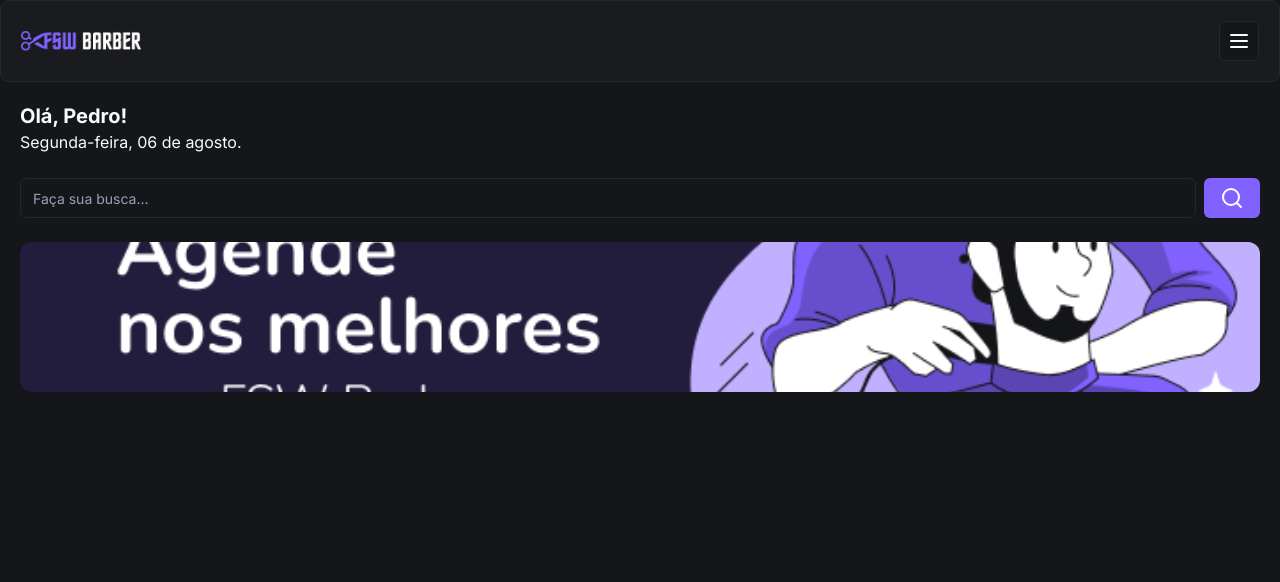
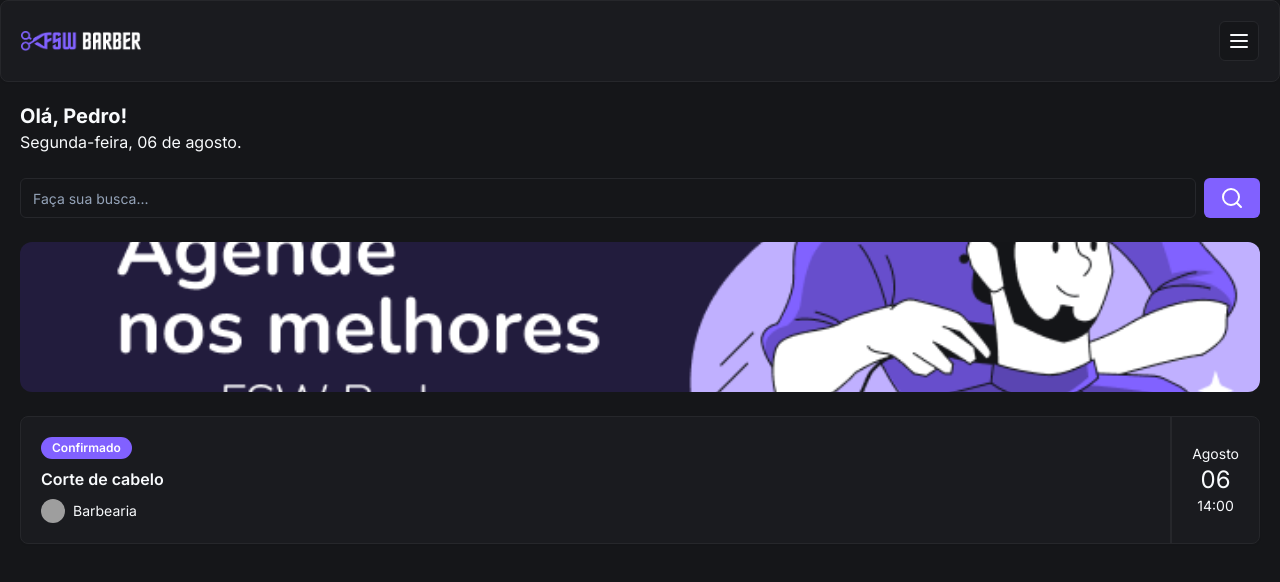
Before and after one commit to PedroVitor2001/barbershop, a Next.js app in the folder barbershop/: page / in a window 1280 px wide. Shown: the top 582 px of the page. Built offline with nearby package versions, Linux system fonts and the light colour scheme; grey boxes are pictures that could not be loaded.

Commit message:
feat: add booking item

```diff
--- /dev/null
+++ b/barbershop/app/_components/ui/avatar.tsx
@@ -0,0 +1,50 @@
+"use client"
+
+import * as React from "react"
+import * as AvatarPrimitive from "@radix-ui/react-avatar"
+
+import { cn } from "@/app/_lib/utils"
+
+const Avatar = React.forwardRef<
+  React.ElementRef<typeof AvatarPrimitive.Root>,
+  React.ComponentPropsWithoutRef<typeof AvatarPrimitive.Root>
+>(({ className, ...props }, ref) => (
+  <AvatarPrimitive.Root
+    ref={ref}
+    className={cn(
+      "relative flex h-10 w-10 shrink-0 overflow-hidden rounded-full",
+      className
+    )}
+    {...props}
+  />
+))
+Avatar.displayName = AvatarPrimitive.Root.displayName
+
+const AvatarImage = React.forwardRef<
+  React.ElementRef<typeof AvatarPrimitive.Image>,
+  React.ComponentPropsWithoutRef<typeof AvatarPrimitive.Image>
+>(({ className, ...props }, ref) => (
+  <AvatarPrimitive.Image
+    ref={ref}
+    className={cn("aspect-square h-full w-full", className)}
+    {...props}
+  />
+))
+AvatarImage.displayName = AvatarPrimitive.Image.displayName
+
+const AvatarFallback = React.forwardRef<
+  React.ElementRef<typeof AvatarPrimitive.Fallback>,
+  React.ComponentPropsWithoutRef<typeof AvatarPrimitive.Fallback>
+>(({ className, ...props }, ref) => (
+  <AvatarPrimitive.Fallback
+    ref={ref}
+    className={cn(
+      "flex h-full w-full items-center justify-center rounded-full bg-muted",
+      className
+    )}
+    {...props}
+  />
+))
+AvatarFallback.displayName = AvatarPrimitive.Fallback.displayName
+
+export { Avatar, AvatarImage, AvatarFallback }
--- /dev/null
+++ b/barbershop/app/_components/ui/badge.tsx
@@ -0,0 +1,36 @@
+import * as React from "react"
+import { cva, type VariantProps } from "class-variance-authority"
+
+import { cn } from "@/app/_lib/utils"
+
+const badgeVariants = cva(
+  "inline-flex items-center rounded-full border px-2.5 py-0.5 text-xs font-semibold transition-colors focus:outline-none focus:ring-2 focus:ring-ring focus:ring-offset-2",
+  {
+    variants: {
+      variant: {
+        default:
+          "border-transparent bg-primary text-primary-foreground hover:bg-primary/80",
+        secondary:
+          "border-transparent bg-secondary text-secondary-foreground hover:bg-secondary/80",
+        destructive:
+          "border-transparent bg-destructive text-destructive-foreground hover:bg-destructive/80",
+        outline: "text-foreground",
+      },
+    },
+    defaultVariants: {
+      variant: "default",
+    },
+  }
+)
+
+export interface BadgeProps
+  extends React.HTMLAttributes<HTMLDivElement>,
+    VariantProps<typeof badgeVariants> {}
+
+function Badge({ className, variant, ...props }: BadgeProps) {
+  return (
+    <div className={cn(badgeVariants({ variant }), className)} {...props} />
+  )
+}
+
+export { Badge, badgeVariants }
--- a/barbershop/app/page.tsx
+++ b/barbershop/app/page.tsx
@@ -2,7 +2,10 @@
 import { Header } from "./_components/header"
 import { Button } from "./_components/ui/button"
 import { Input } from "./_components/ui/input"
+import { Badge } from "./_components/ui/badge"
 import Image from "next/image"
+import { Card, CardContent } from "./_components/ui/card"
+import { Avatar, AvatarImage } from "./_components/ui/avatar"
 
 const Home = () => {
   return (
@@ -26,6 +29,26 @@
             alt="Agende nos melhores com FSW Barber"
           />
         </div>
+
+        <Card className="mt-6">
+          <CardContent className="flex justify-between p-0">
+            <div className="flex flex-col gap-2 py-5 pl-5">
+              <Badge className="w-fit">Confirmado</Badge>
+              <h3 className="font-semibold">Corte de cabelo</h3>
+              <div className="flex items-center gap-2">
+                <Avatar className="h-6 w-6">
+                  <AvatarImage src="https://utfs.io/f/c97a2dc9-cf62-468b-a851-bfd2bdde775f-16p.png" />
+                </Avatar>
+                <p className="text-sm">Barbearia</p>
+              </div>
+            </div>
+            <div className="flex flex-col items-center justify-center border-l-2 border-solid px-5">
+              <p className="text-sm">Agosto</p>
+              <p className="text-2xl">06</p>
+              <p className="text-sm">14:00</p>
+            </div>
+          </CardContent>
+        </Card>
       </div>
     </div>
   )
--- a/barbershop/package.json
+++ b/barbershop/package.json
@@ -10,6 +10,7 @@
     "prepare": "husky"
   },
   "dependencies": {
+    "@radix-ui/react-avatar": "^1.1.0",
     "@radix-ui/react-slot": "^1.1.0",
     "class-variance-authority": "^0.7.0",
     "clsx": "^2.1.1",
```
Also changed, not shown: 1 other file (tests, documents, lock files or other folders).
